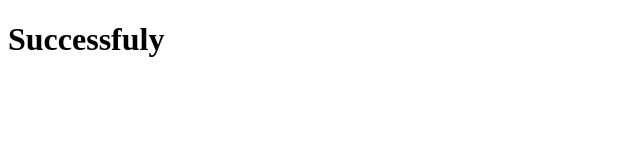
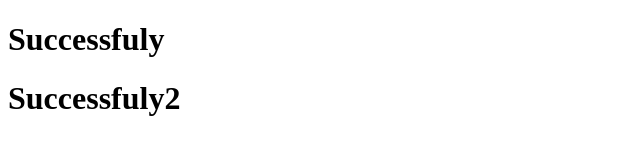
Before and after one commit to stancionovskiy/Blog, a plain HTML site: page index.html in a window 1280 px wide. Shown: the whole page, without its empty margins (0-640 px from the left). Drawn offline with Linux system fonts and the light colour scheme.

Commit message:
Add index.html

```diff
--- a/index.html
+++ b/index.html
@@ -6,5 +6,6 @@
 </head>
 <body>
 <h1>Successfuly</h1>
+<h1>Successfuly2</h1>
 </body>
 </html>
```
